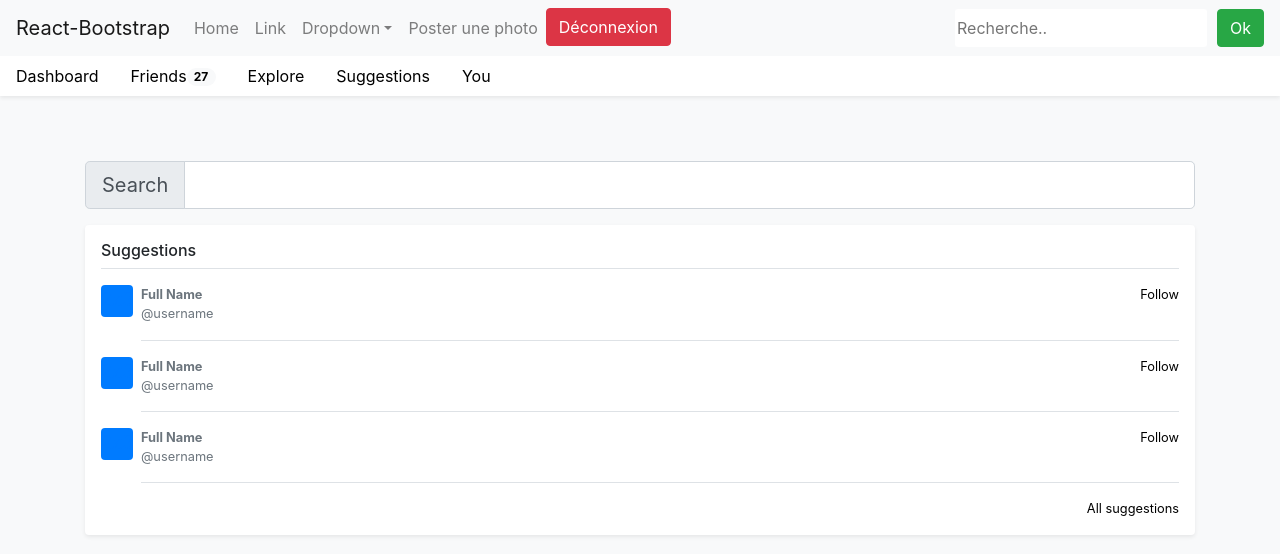
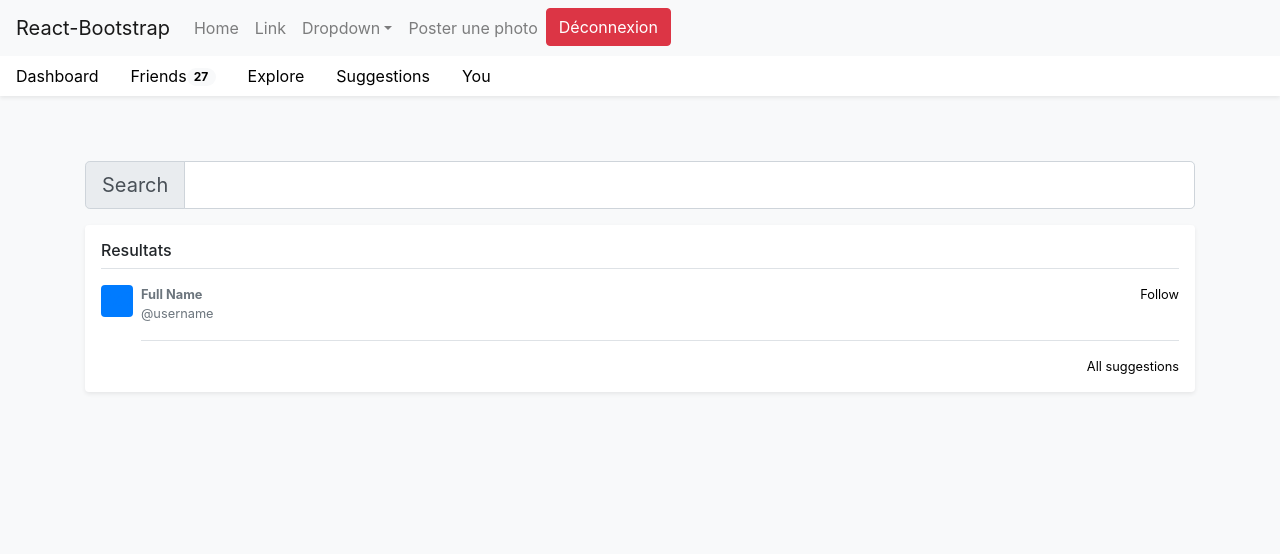
Before and after one commit to Kidam93/SocialEngine, a React (Create React App) app in the folder mon-app/: page /search in a window 1280 px wide. Shown: the top 554 px of the page. Built offline with nearby package versions, Linux system fonts and the light colour scheme; sample sign-in values are in the browser's storage.

Commit message:
Search (not-fixed)

```diff
--- a/mon-app/src/partials/PartialNavbar.js
+++ b/mon-app/src/partials/PartialNavbar.js
@@ -26,7 +26,7 @@ export class PartialNavbar extends Component{
             redirection: null,
             token: null,
             search: '',
-            data: []
+            data: null
         };
 
         this.handleSearchChange = this.handleSearchChange.bind(this);
@@ -54,7 +54,7 @@ export class PartialNavbar extends Component{
         data = response.json();
         data.then(res => {
           this.setState({
-            data: res.search
+            data: res.users
           })
         })
         this.setState({
@@ -63,15 +63,12 @@ export class PartialNavbar extends Component{
     }
 
     render(){
-      console.log(this.state.data)
       if (this.state.redirection === true) {
-        return <Redirect to='/search' />;
-        // <Redirect
-        //     to={{
-        //     pathname: '/search',
-        //     state: { data: this.state.data }
-        //   }}
-        // />
+        if(this.state.data !== null){
+
+          // console.log(this.state.data)
+          return <Redirect to='/search' />;
+        }
       }
 
       return <React.Fragment>
--- a/mon-app/src/profil/Profil.js
+++ b/mon-app/src/profil/Profil.js
@@ -105,6 +105,7 @@ async handleSubmit(event) {
 }
 
     render() {
+    console.log(this.state.posts_user)
     const auth = localStorage.getItem('auth_x');
     const jwt = localStorage.getItem('token_x');
     if(auth !== null){
--- a/mon-app/src/search/Search.js
+++ b/mon-app/src/search/Search.js
@@ -23,13 +23,13 @@ export class Search extends Component{
     constructor(props) {
         super(props);
         this.state = {
-
+            search: localStorage.getItem('search')
         };
     }
 
-    // componentDidMount(props){
-    //   console.log("data-in-search", this.props.location.state.data);
-    // }
+    componentDidMount(){
+        console.log('state', this.state.search);
+    }
 
     render(){
       const auth = localStorage.getItem('auth_x');
@@ -37,7 +37,33 @@ export class Search extends Component{
       if(auth !== null){
         return <React.Fragment>
           <body class="bg-light">
-            <PartialNavbar />
+            {/* nav search */}
+            <Navbar bg="light" expand="lg">
+              <Navbar.Brand href="#home">React-Bootstrap</Navbar.Brand>
+              <Navbar.Toggle aria-controls="basic-navbar-nav" />
+              <Navbar.Collapse id="basic-navbar-nav">
+                <Nav className="mr-auto">
+                  <Nav.Link href="#home">Home</Nav.Link>
+                  <Nav.Link href="#link">Link</Nav.Link>
+                  <NavDropdown title="Dropdown" id="basic-nav-dropdown">
+                    <NavDropdown.Item href="#action/3.1">Action</NavDropdown.Item>
+                    <NavDropdown.Item href="#action/3.2">Another action</NavDropdown.Item>
+                    <NavDropdown.Item href="#action/3.3">Something</NavDropdown.Item>
+                    <NavDropdown.Divider />
+                    <NavDropdown.Item href="#action/3.4">Separated link</NavDropdown.Item>
+                  </NavDropdown>
+                  <>
+                    <li className="nav-item">
+                      <Link class="nav-link" to="/pictures/new">Poster une photo</Link>
+                    </li>
+                    <li className="nav-item">
+                      <Link to="/disconnected" className="btn btn-danger">Déconnexion</Link>
+                    </li>
+                  </>
+                </Nav>
+              </Navbar.Collapse>
+            </Navbar>
+            {/* end nav search */}
         <div class="nav-scroller bg-white shadow-sm">
           <nav class="nav nav-underline">
             <a class="nav-link active" href="#">Dashboard</a>
@@ -62,7 +88,9 @@ export class Search extends Component{
           </div>
 
           <div class="my-3 p-3 bg-white rounded shadow-sm">
-          <h6 class="border-bottom border-gray pb-2 mb-0">Suggestions</h6>
+          <h6 class="border-bottom border-gray pb-2 mb-0">Resultats</h6>
+          {/* for */}
+
           <div class="media text-muted pt-3">
             <svg class="bd-placeholder-img mr-2 rounded" width="32" height="32" xmlns="http://www.w3.org/2000/svg" preserveAspectRatio="xMidYMid slice" focusable="false" role="img" aria-label="Placeholder: 32x32"><title>Placeholder</title><rect width="100%" height="100%" fill="#007bff"/><text x="50%" y="50%" fill="#007bff" dy=".3em">32x32</text></svg>
             <div class="media-body pb-3 mb-0 small lh-125 border-bottom border-gray">
@@ -73,26 +101,22 @@ export class Search extends Component{
               <span class="d-block">@username</span>
             </div>
           </div>
-          <div class="media text-muted pt-3">
-            <svg class="bd-placeholder-img mr-2 rounded" width="32" height="32" xmlns="http://www.w3.org/2000/svg" preserveAspectRatio="xMidYMid slice" focusable="false" role="img" aria-label="Placeholder: 32x32"><title>Placeholder</title><rect width="100%" height="100%" fill="#007bff"/><text x="50%" y="50%" fill="#007bff" dy=".3em">32x32</text></svg>
-            <div class="media-body pb-3 mb-0 small lh-125 border-bottom border-gray">
-              <div class="d-flex justify-content-between align-items-center w-100">
-                <strong class="text-gray-dark">Full Name</strong>
-                <a href="#">Follow</a>
-              </div>
-              <span class="d-block">@username</span>
-            </div>
-          </div>
-          <div class="media text-muted pt-3">
-            <svg class="bd-placeholder-img mr-2 rounded" width="32" height="32" xmlns="http://www.w3.org/2000/svg" preserveAspectRatio="xMidYMid slice" focusable="false" role="img" aria-label="Placeholder: 32x32"><title>Placeholder</title><rect width="100%" height="100%" fill="#007bff"/><text x="50%" y="50%" fill="#007bff" dy=".3em">32x32</text></svg>
-            <div class="media-body pb-3 mb-0 small lh-125 border-bottom border-gray">
-              <div class="d-flex justify-content-between align-items-center w-100">
-                <strong class="text-gray-dark">Full Name</strong>
-                <a href="#">Follow</a>
-              </div>
-              <span class="d-block">@username</span>
-            </div>
-          </div>
+
+          {this.state.search}
+
+          {/* { this.state.search.forEach(element => {
+            <div>{element.id}</div>
+          }) } */}
+
+
+            {/* {Object.keys(this.state.search).map((post) =>
+                <li>
+                  {this.state.search[post]}
+                </li>
+            )} */}
+
+
+          {/* endfor */}
           <small class="d-block text-right mt-3">
             <a href="#">All suggestions</a>
           </small>
```
Also changed, not shown: 1 other file (tests, documents, lock files or other folders).
